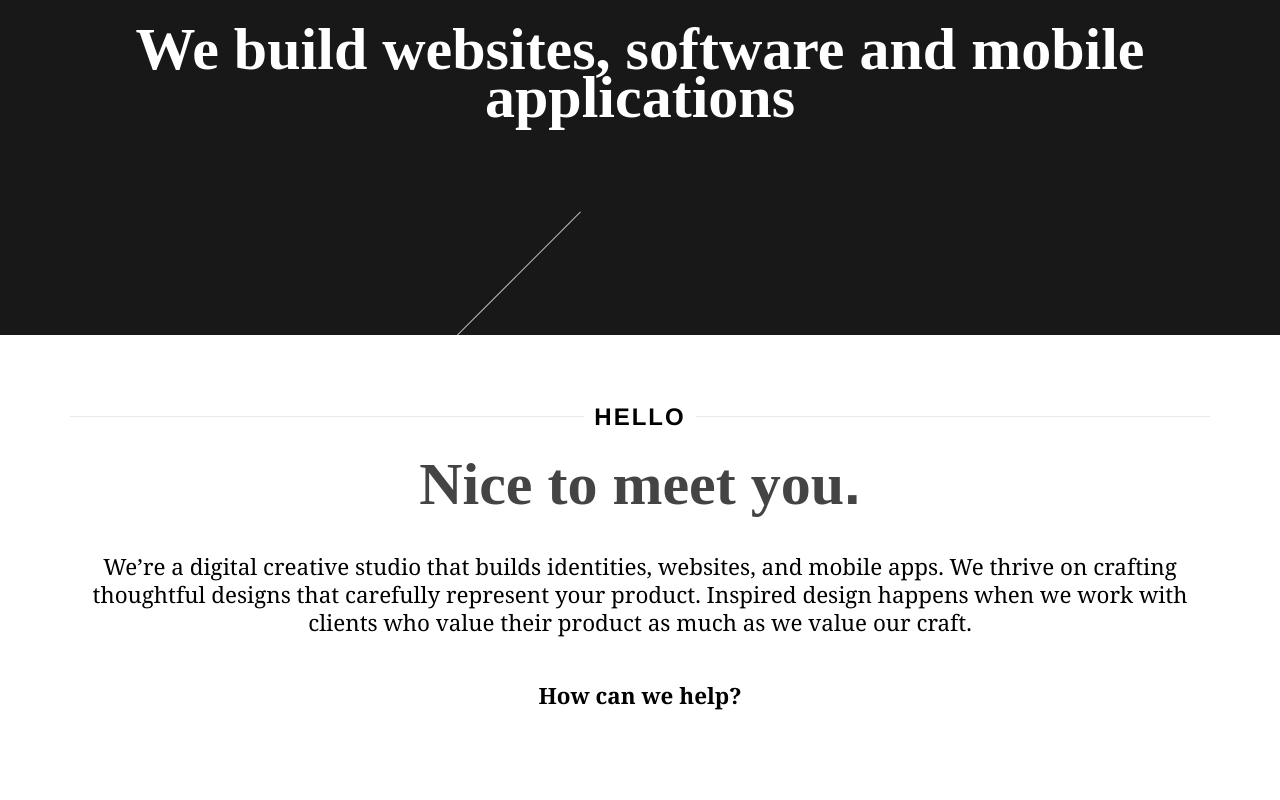
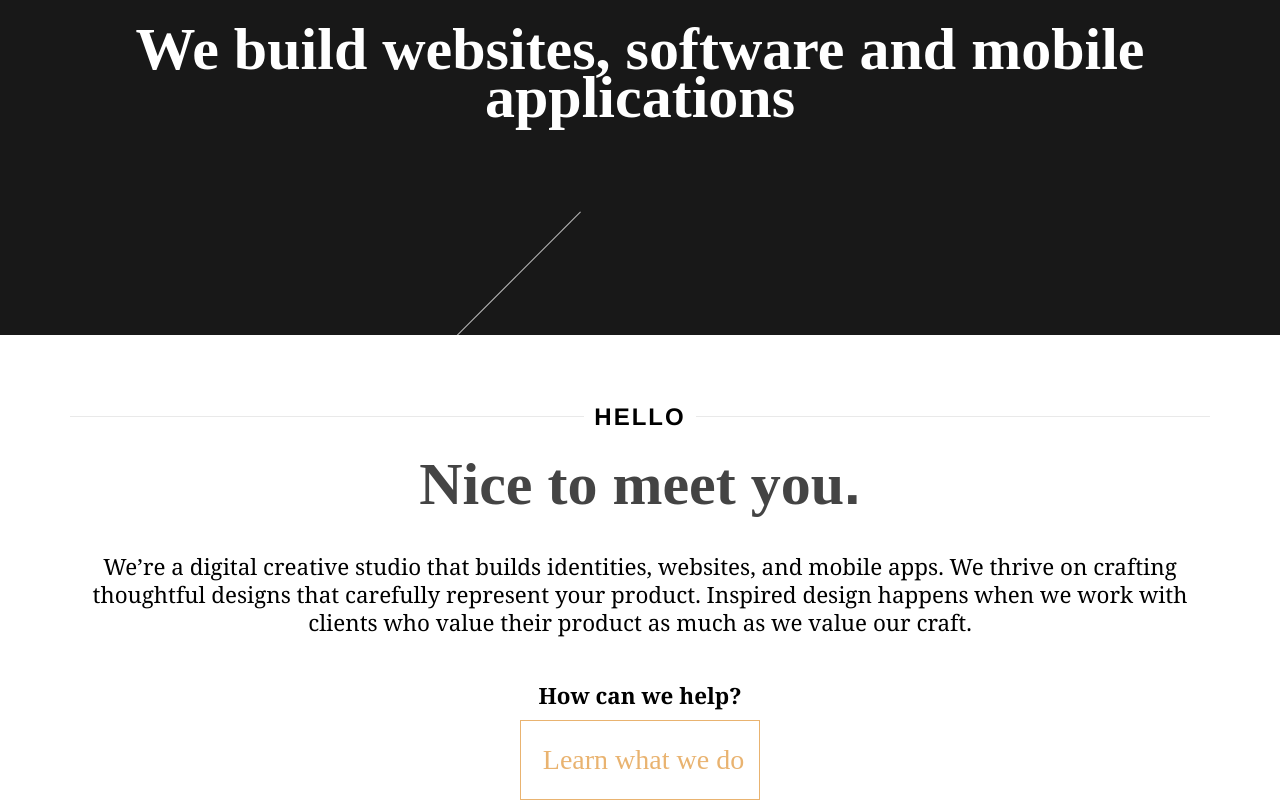
Before and after one commit to BorisRozumnyi/etecc-replication, a React (Create React App) app: page / in a window 1280 px wide. Shown: the part 235-1035 px from the top of the page. Before the commit the page ends 946 px from the top, so only its background shows below. Built offline with nearby package versions, Linux system fonts and the light colour scheme.

Commit message:
create the Button

```diff
--- a/public/index.html
+++ b/public/index.html
@@ -24,7 +24,8 @@
       work correctly both with client-side routing and a non-root public URL.
       Learn how to configure a non-root public URL by running `npm run build`.
     -->
-    <title>React App</title>
+    <link rel="stylesheet" href="https://cdn.linearicons.com/free/1.0.0/icon-font.min.css">
+    <title>replication</title>
   </head>
   <body>
     <noscript>You need to enable JavaScript to run this app.</noscript>
--- a/src/components/SecondScreen.tsx
+++ b/src/components/SecondScreen.tsx
@@ -1,5 +1,5 @@
 import React from 'react';
-import { Container, Flex, H2, H1, H4 } from 'src/styles';
+import { Container, Flex, H2, H1, H4, Button, BaseTag } from 'src/styles';
 
 export const SecondScreen = () => (
   <Container mt={40}>
@@ -22,5 +22,11 @@ export const SecondScreen = () => (
     <Flex mt={45}>
       <H4 bold>How can we help?</H4>
     </Flex>
+    <Flex mt={10}>
+      <Button as="button" p="5px">
+        <i className="lnr lnr-arrow-right" />
+        &nbsp;Learn what we do
+      </Button>
+    </Flex>
   </Container>
 );
--- a/src/styles/index.ts
+++ b/src/styles/index.ts
@@ -2,8 +2,19 @@ import styled, { createGlobalStyle } from 'styled-components';
 
 type TagProps = {
   mt?: number;
+  p?: string;
+  border?: string;
   bold?: boolean;
+  bg?: string;
 };
+
+export const BaseTag = styled.div`
+  ${({ mt }: TagProps) => mt && `margin-top: ${mt}px`};
+  ${({ p }: TagProps) => p && `padding: ${p}`};
+  ${({ border }: TagProps) => border && `border: ${border}`};
+  ${({ bg }: TagProps) => bg && `background: ${bg}`};
+  ${({ bold }: TagProps) => bold && 'font-weight: 700 !important'};
+`;
 
 export const Global = createGlobalStyle`
   * {
@@ -28,8 +39,7 @@ export const Container = styled.section`
   }
 `;
 
-export const Flex = styled.div`
-  margin-top: ${({ mt }: TagProps) => `${mt}px`};
+export const Flex = styled(BaseTag)`
   display: flex;
   justify-content: center;
   align-items: center;
@@ -134,3 +144,19 @@ export const H4 = styled.h4`
   font-weight: 400;
   text-align: center;
 `;
+
+export const Button = styled(Flex)`
+  font-size: 1.75rem;
+  font-family: 'Rozha One', serif;
+  height: 80px;
+  max-width: 300px;
+  color: #e9b370;
+  background-color: rgba(255, 255, 255, 0);
+  border: 1px solid #e9b370;
+  cursor: pointer;
+  transition: all 500ms cubic-bezier(0.25, 0.46, 0.45, 0.94);
+  &:hover {
+    background-color: #e9b370;
+    color: #fff;
+  }
+`;
```
